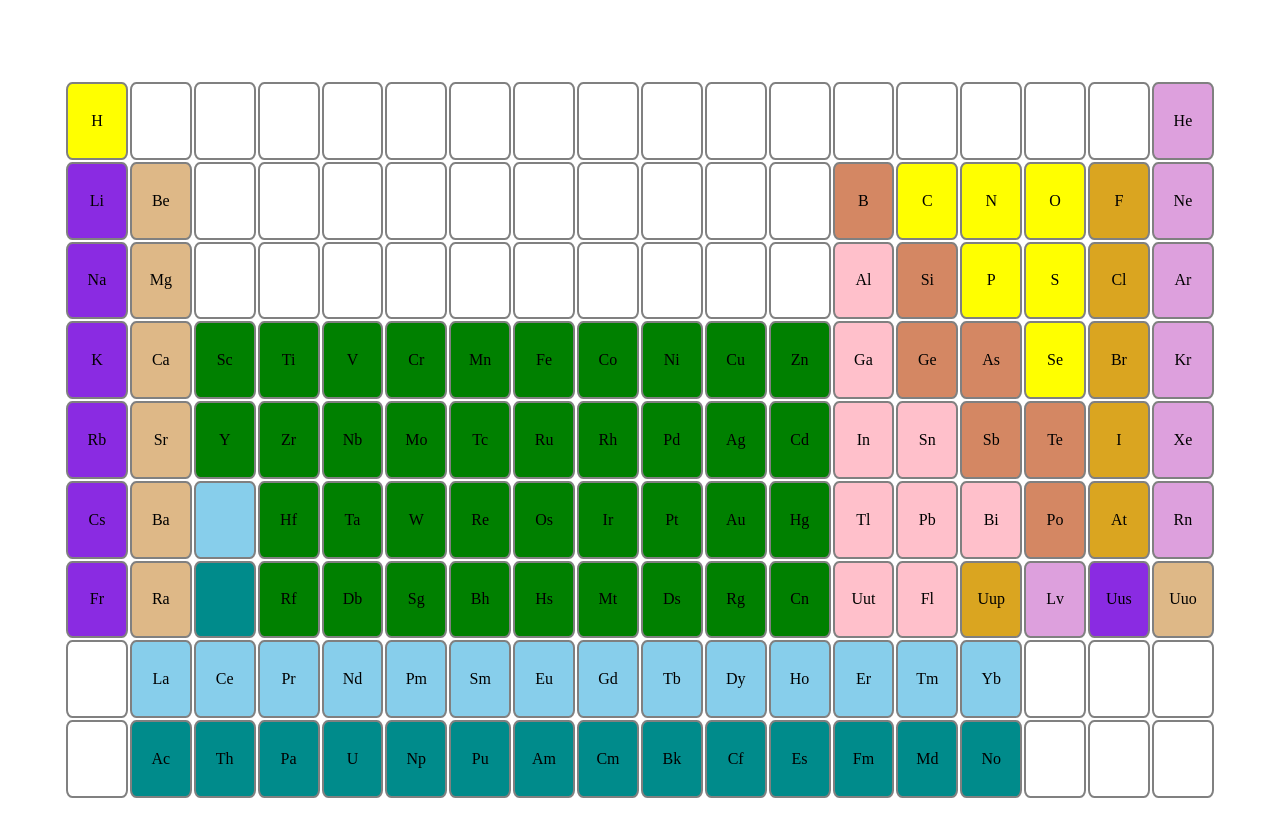
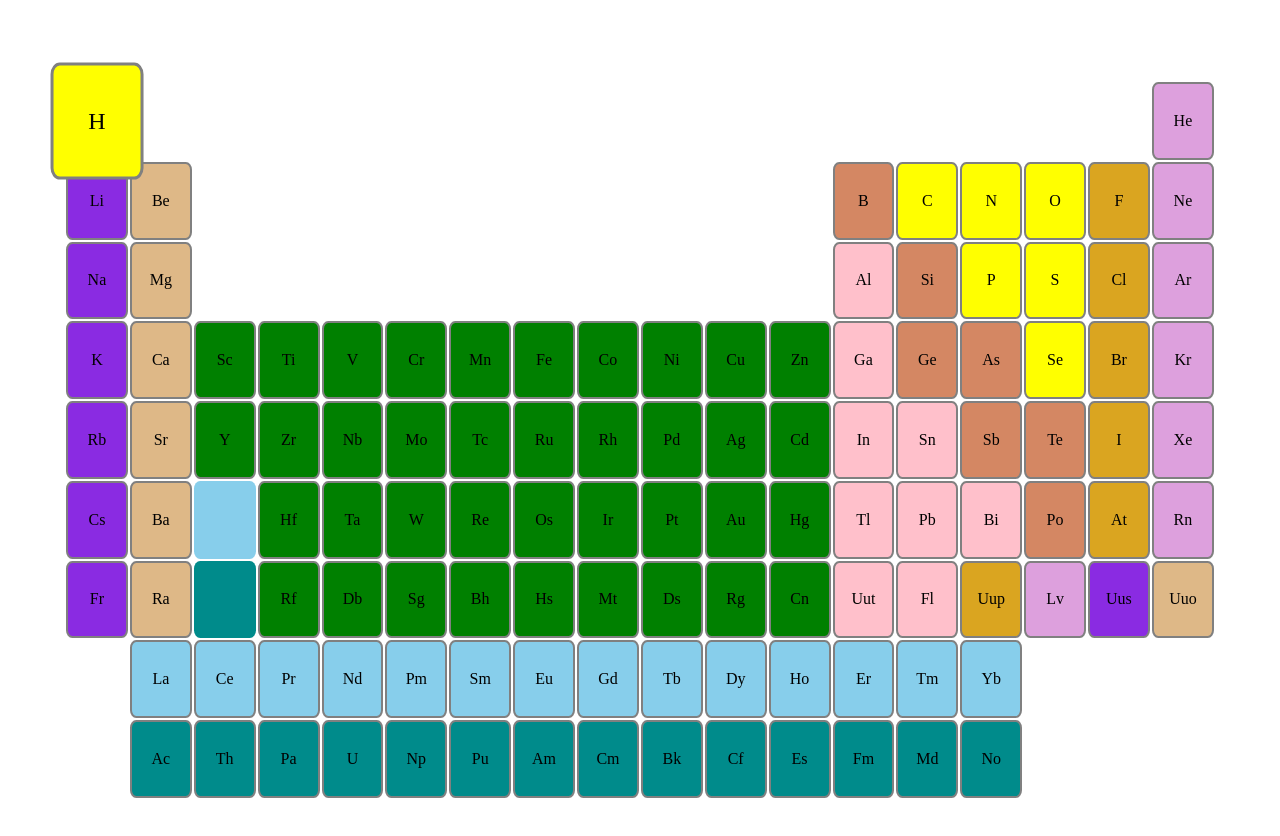
Before and after one commit to ahmadshahdarwesh/periodic-table, a plain HTML site: page index.html in a window 1280 px wide. In both pictures the pointer is over the element 96 px from the left and 120 px from the top of the page. Drawn offline with Linux system fonts and the light colour scheme.

Commit message:
hover effect added

```diff
--- a/css/styling.css
+++ b/css/styling.css
@@ -9,6 +9,13 @@ td {
   height: 2rem;
   border-radius: 10%;
   border: 2px gray solid;
+}
+td:empty {
+  border: none;
+}
+td:hover {
+  transform: scale(1.5);
+  transition: 0.5s;
 }
 tr:nth-child(1) :nth-child(1) {
   background-color: yellow;
```
